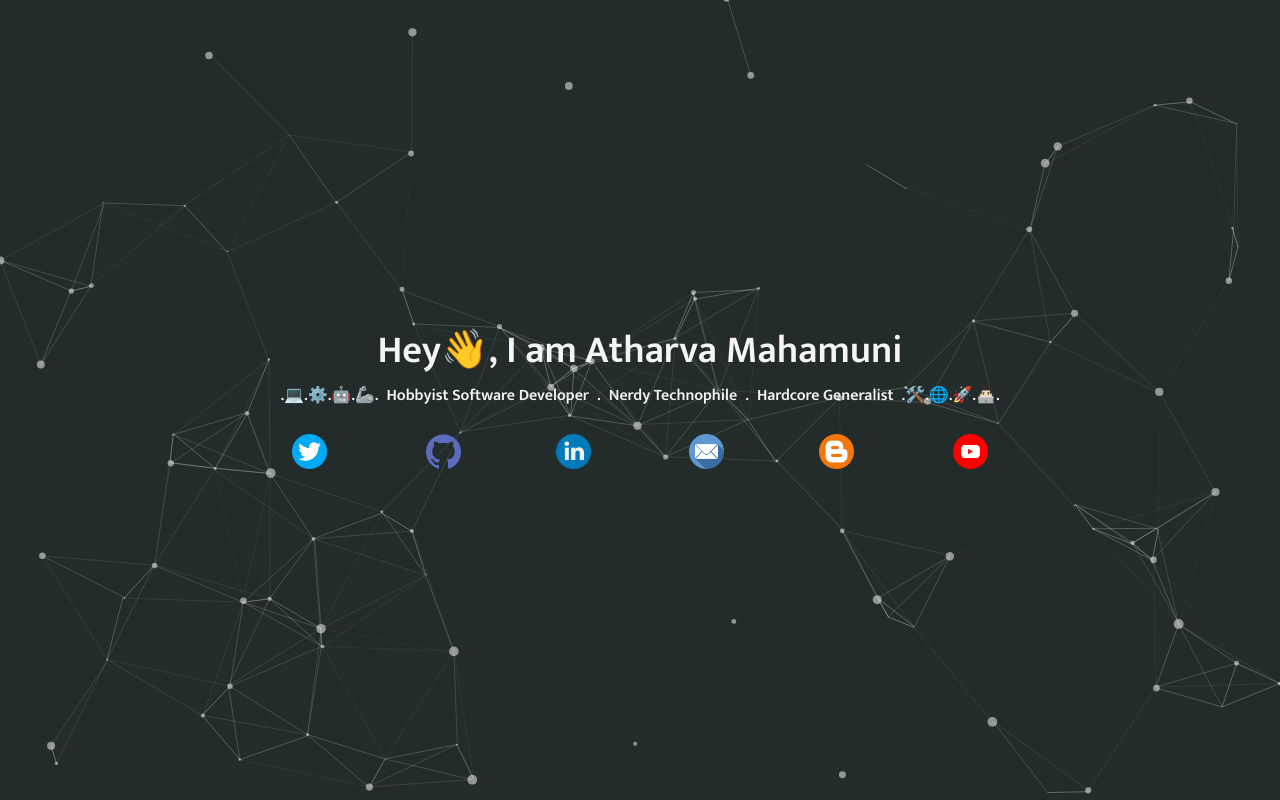
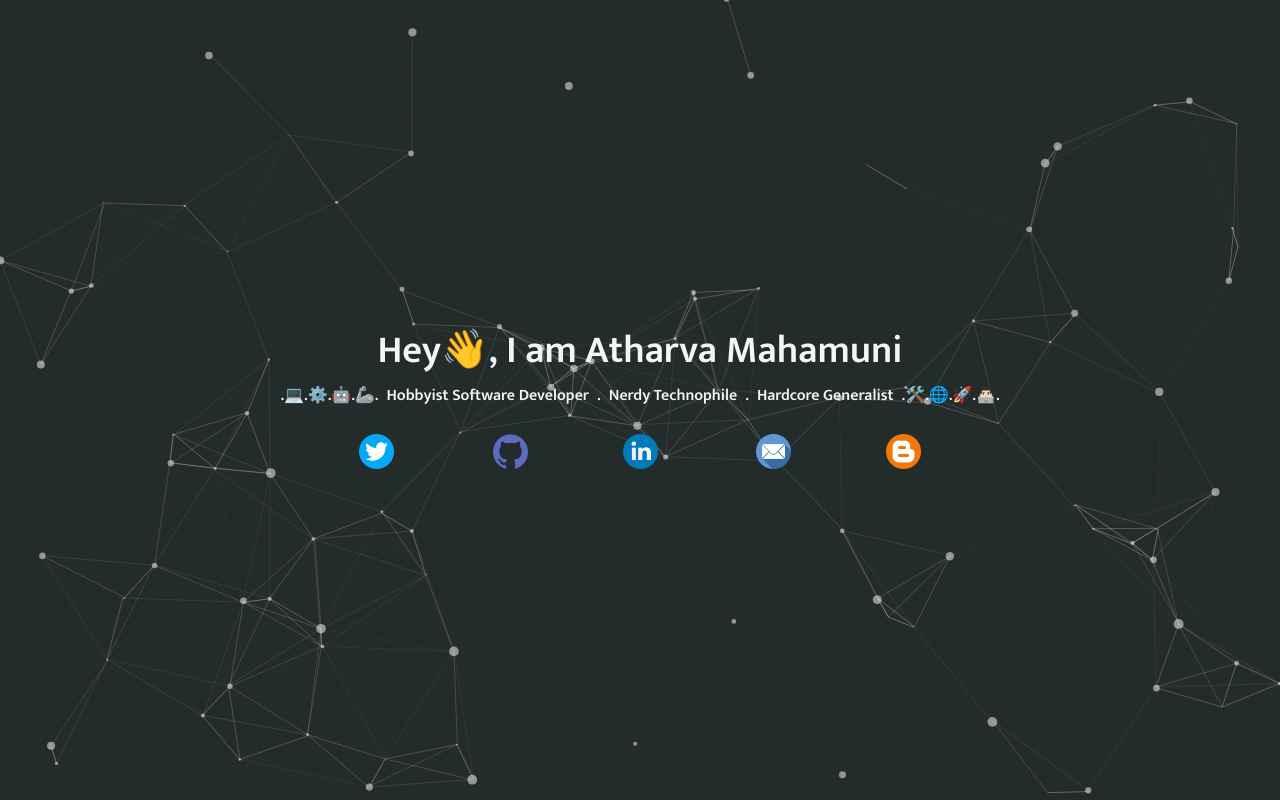
Before and after one commit to AtharvaMahamuni/atharvamahamuni.github.io, a plain HTML site: page index.html in a window 1280 px wide. Drawn offline with Linux system fonts and the light colour scheme.

Commit message:
Update index.html

```diff
--- a/index.html
+++ b/index.html
@@ -70,13 +70,13 @@
               </span>
             </button>
           </a>
-          <a href="/comingsoon.html"
+<!--           <a href="/comingsoon.html"
             ><button class="button">
               <span
                 ><img src="/icons/youtube.png" width="35" height="35" />
               </span>
             </button>
-          </a>
+          </a> -->
         </div>
       </div>
 
```
